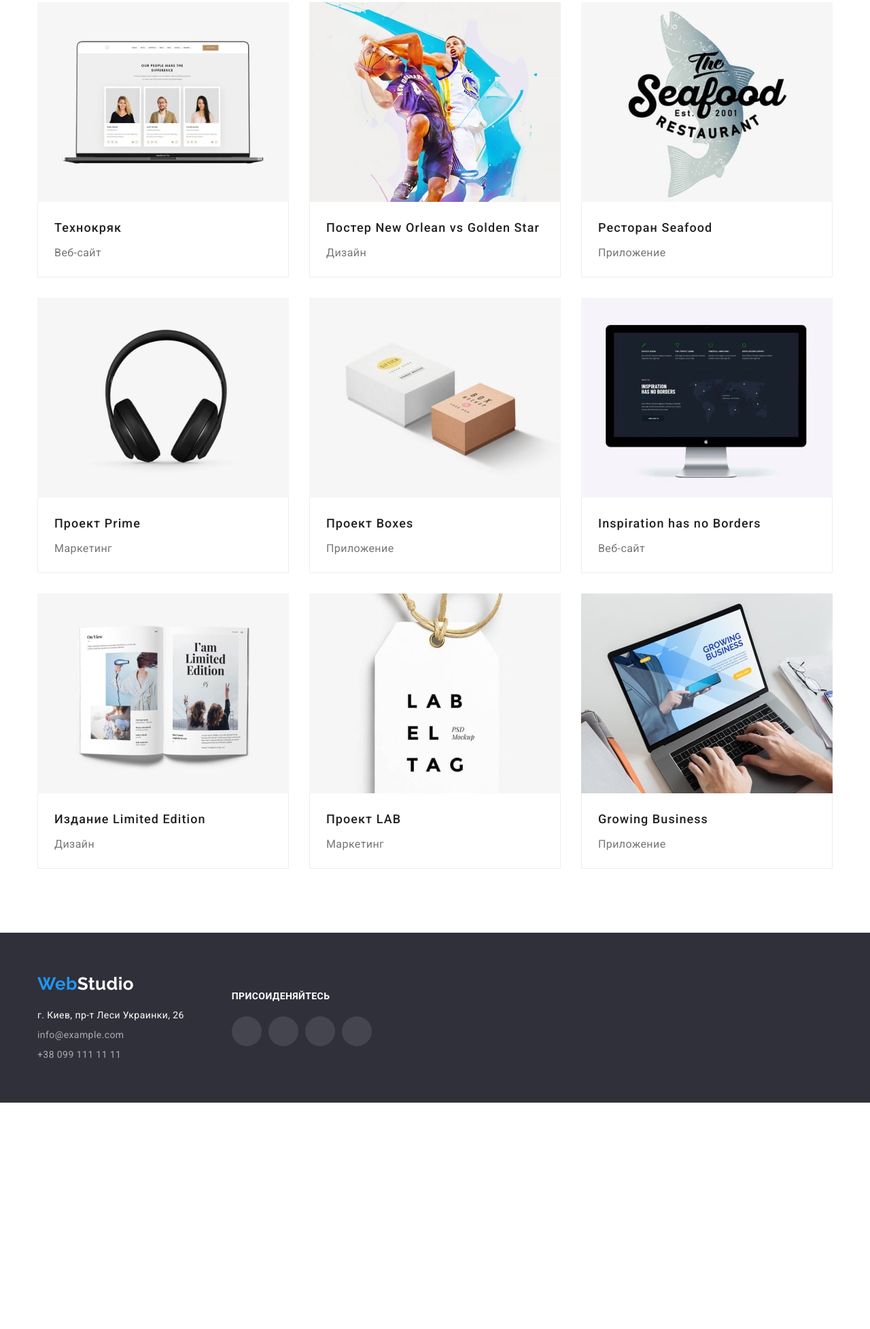
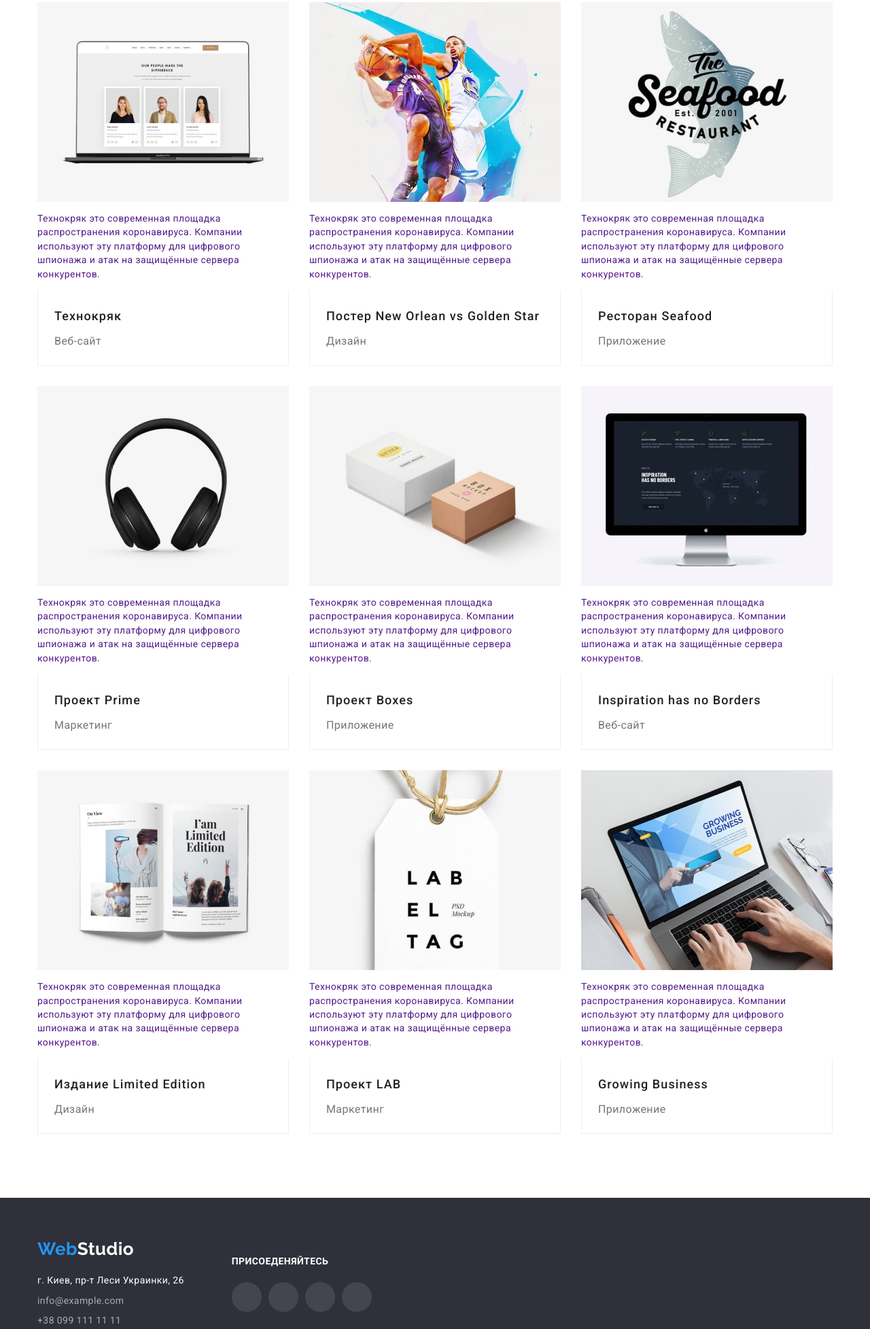
Before and after one commit to vitaliy-1111/goit-markup-hw-05, a plain HTML site: page portfolio.html in a window 1280 px wide. Shown: the part 260-2215 px from the top of the page at 68% size. Before the commit the page ends 1882 px from the top, so only its background shows below. Drawn offline with nearby package versions, Linux system fonts and the light colour scheme.

Commit message:
Added descriptions to projects

```diff
--- a/portfolio.html
+++ b/portfolio.html
@@ -59,7 +59,13 @@
         <ul class="projects-list list">
           <li class="project-item">
             <a href="" class="project-link link">
+              <div class="project-thumb">
                 <img class="projects-pic" src="./images/project/project.jpg" alt="Ноутбук" width="370" height="294">
+                <p class="project-thumb-text">Технокряк это современная площадка распространения коронавируса.
+                  Компании используют эту платформу для цифрового
+                  шпионажа и атак на защищённые сервера конкурентов.
+                </p>
+              </div>
               <div class="projects-text">
                 <h3 class="project-item-title">Технокряк</h3>
                 <p class="category">Веб-сайт</p>
@@ -68,8 +74,14 @@
           </li>
           <li class="project-item">
             <a href="" class="project-link link">
+              <div class="project-thumb">
                 <img class="projects-pic" src="./images/project/project1.jpg" alt="Два баскетболиста" width="370"
                   height="294">
+                <p class="project-thumb-text">Технокряк это современная площадка распространения коронавируса.
+                  Компании используют эту платформу для цифрового
+                  шпионажа и атак на защищённые сервера конкурентов.
+                </p>
+              </div>
               <div class="projects-text">
                 <h3 class="project-item-title">Постер <span lang="en">New Orlean vs Golden Star</span></h3>
                 <p class="category">Дизайн</p>
@@ -78,8 +90,14 @@
           </li>
           <li class="project-item">
             <a href="" class="project-link link">
-              <img class="projects-pic" src="./images/project/project2.jpg" alt="Логотип ресторана с рибой" width="370"
-                height="294">
+              <div class="project-thumb">
+                <img class="projects-pic" src="./images/project/project2.jpg" alt="Логотип ресторана с рибой"
+                  width="370" height="294">
+                <p class="project-thumb-text">Технокряк это современная площадка распространения коронавируса.
+                  Компании используют эту платформу для цифрового
+                  шпионажа и атак на защищённые сервера конкурентов.
+                </p>
+              </div>
               <div class="projects-text">
                 <h3 class="project-item-title">Ресторан <span lang="en">Seafood</span></h3>
                 <p class="category">Приложение</p>
@@ -88,7 +106,13 @@
           </li>
           <li class="project-item">
             <a href="" class="project-link link">
+              <div class="project-thumb">
                 <img class="projects-pic" src="./images/project/project3.jpg" alt="Наушники" width="370" height="294">
+                <p class="project-thumb-text">Технокряк это современная площадка распространения коронавируса.
+                  Компании используют эту платформу для цифрового
+                  шпионажа и атак на защищённые сервера конкурентов.
+                </p>
+              </div>
               <div class="projects-text">
                 <h3 class="project-item-title">Проект <span lang="en">Prime</span></h3>
                 <p class="category">Маркетинг</p>
@@ -97,7 +121,14 @@
           </li>
           <li class="project-item">
             <a href="" class="project-link link">
-              <img class="projects-pic" src="./images/project/project4.jpg" alt="Две коробки" width="370" height="294">
+              <div class="project-thumb">
+                <img class="projects-pic" src="./images/project/project4.jpg" alt="Две коробки" width="370"
+                  height="294">
+                <p class="project-thumb-text">Технокряк это современная площадка распространения коронавируса.
+                  Компании используют эту платформу для цифрового
+                  шпионажа и атак на защищённые сервера конкурентов.
+                </p>
+              </div>
               <div class="projects-text">
                 <h3 class="project-item-title">Проект <span lang="en">Boxes</span></h3>
                 <p class="category">Приложение</p>
@@ -106,7 +137,13 @@
           </li>
           <li class="project-item">
             <a href="" class="project-link link">
+              <div class="project-thumb">
                 <img class="projects-pic" src="./images/project/project5.jpg" alt="Монитор" width="370" height="294">
+                <p class="project-thumb-text">Технокряк это современная площадка распространения коронавируса.
+                  Компании используют эту платформу для цифрового
+                  шпионажа и атак на защищённые сервера конкурентов.
+                </p>
+              </div>
               <div class="projects-text">
                 <h3 class="project-item-title" lang="en">Inspiration has no Borders</h3>
                 <p class="category">Веб-сайт</p>
@@ -115,8 +152,14 @@
           </li>
           <li class="project-item">
             <a href="" class="project-link link">
+              <div class="project-thumb">
                 <img class="projects-pic" src="./images/project/project6.jpg" alt="Открытая книга" width="370"
                   height="294">
+                <p class="project-thumb-text">Технокряк это современная площадка распространения коронавируса.
+                  Компании используют эту платформу для цифрового
+                  шпионажа и атак на защищённые сервера конкурентов.
+                </p>
+              </div>
               <div class="projects-text">
                 <h3 class="project-item-title">Издание <span lang="en">Limited Edition</span></h3>
                 <p class="category">Дизайн</p>
@@ -125,8 +168,14 @@
           </li>
           <li class="project-item">
             <a href="" class="project-link link">
+              <div class="project-thumb">
                 <img class="projects-pic" src="./images/project/project7.jpg" alt="Логотип проекта" width="370"
                   height="294">
+                <p class="project-thumb-text">Технокряк это современная площадка распространения коронавируса.
+                  Компании используют эту платформу для цифрового
+                  шпионажа и атак на защищённые сервера конкурентов.
+                </p>
+              </div>
               <div class="projects-text">
                 <h3 class="project-item-title">Проект LAB</h3>
                 <p class="category">Маркетинг</p>
@@ -135,8 +184,14 @@
           </li>
           <li class="project-item">
             <a href="" class="project-link link">
+              <div class="project-thumb">
                 <img class="projects-pic" src="./images/project/project8.jpg" alt="Печатает на ноутбуке" width="370"
                   height="294">
+                <p class="project-thumb-text">Технокряк это современная площадка распространения коронавируса.
+                  Компании используют эту платформу для цифрового
+                  шпионажа и атак на защищённые сервера конкурентов.
+                </p>
+              </div>
               <div class="projects-text">
                 <h3 class="project-item-title" lang="en">Growing Business</h3>
                 <p class="category">Приложение</p>
@@ -157,7 +212,7 @@
         <a href="tel:+380991111111" class="tel link">+38 099 111 11 11</a>
       </address>
       <div class="join">
-        <p class="join-text">Присоиденяйтесь</p>
+        <p class="join-text">Присоеденяйтесь</p>
         <ul class="footer-social-list list">
           <li class="footer-socials-item">
             <a href="" class="footer-socials-link link">
```
Lines whose indentation alone changed are shown as unchanged.
